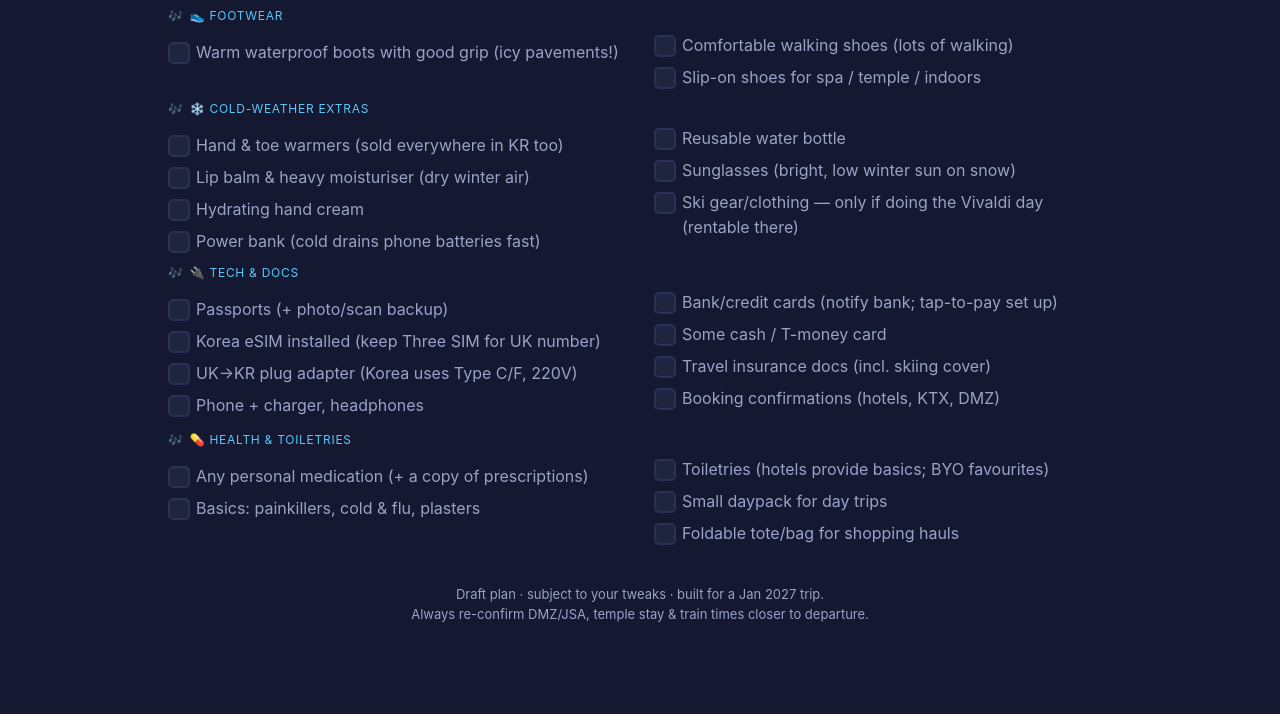
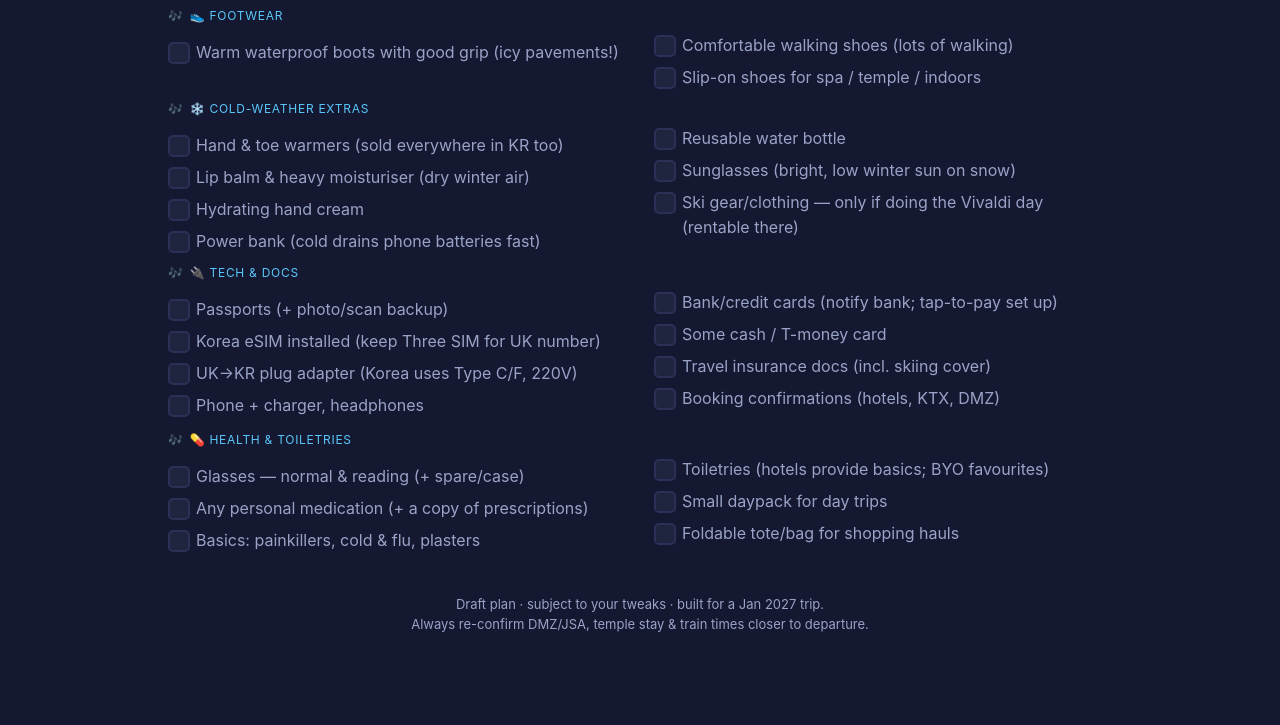
Before and after one commit to joelsmithucl/seoul-trip-2027, a plain HTML site: page index.html in a window 1280 px wide. Shown: the part 10347-11072 px from the top of the page. Drawn offline with Linux system fonts and the light colour scheme.

Commit message:
Add normal & reading glasses to packing list; sync index.html

```diff
--- a/index.html
+++ b/index.html
@@ -587,6 +587,7 @@
 
   <div class="nl-head" style="color:var(--accent2)">💊 Health &amp; toiletries</div>
   <ul class="checklist" id="pack5">
+    <li>Glasses — normal &amp; reading (+ spare/case)</li>
     <li>Any personal medication (+ a copy of prescriptions)</li>
     <li>Basics: painkillers, cold &amp; flu, plasters</li>
     <li>Toiletries (hotels provide basics; BYO favourites)</li>
```
Also changed, not shown: seoul-trip-planner.html (+1 -0 lines).
